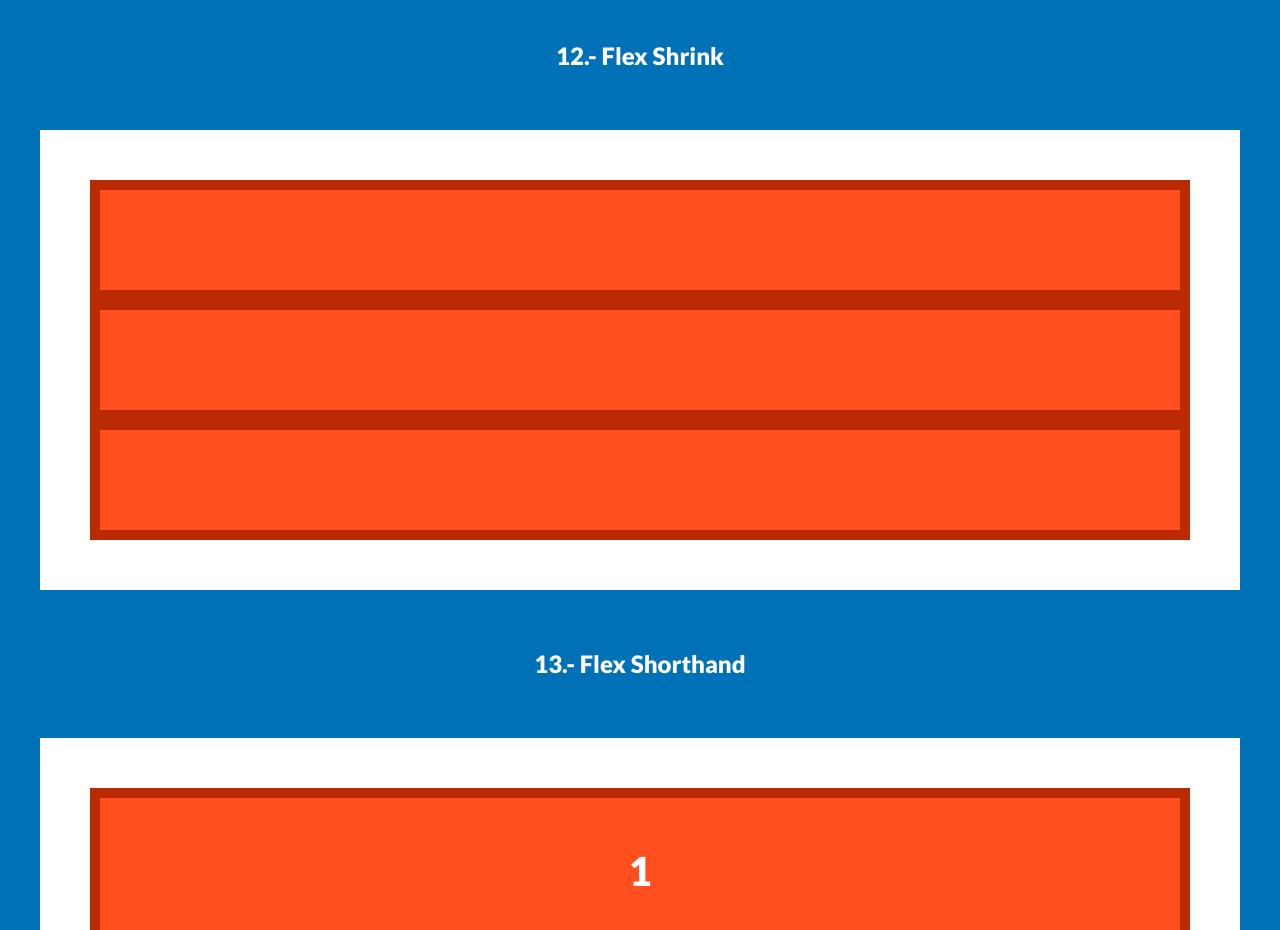
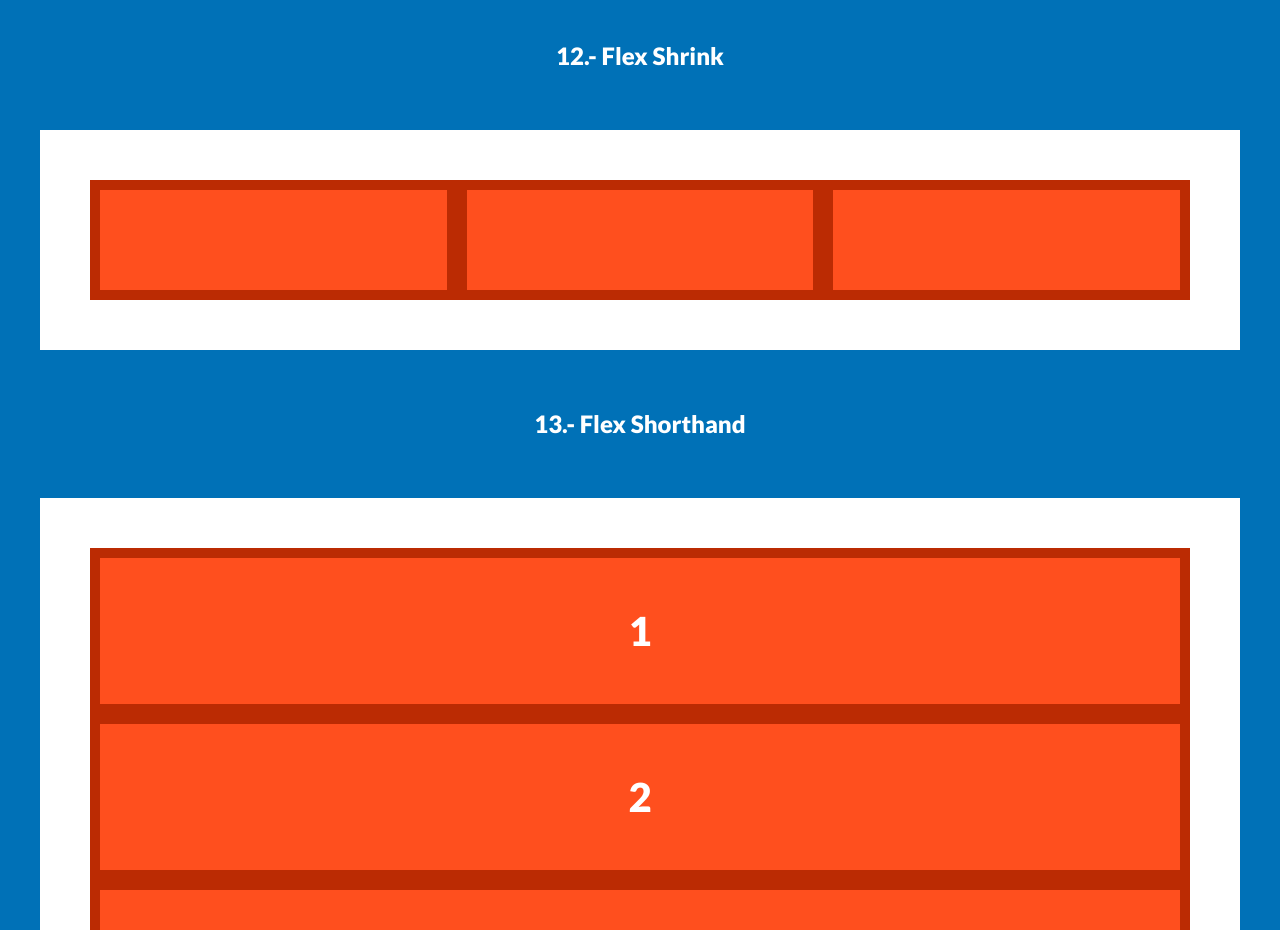
Before and after one commit to Daniel151505/flexbox, a plain HTML site: page index.html in a window 1280 px wide. Shown: the part 7080-8010 px from the top of the page. Drawn offline with Linux system fonts and the light colour scheme.

Commit message:
Flex Shrink

```diff
--- a/css/style.css
+++ b/css/style.css
@@ -189,3 +189,19 @@ h1, h2 {
 .d-flex-11 .box:nth-child(3) {
     flex-grow: 1;
 }
+
+/* 12 */
+
+.d-flex-12 {
+    display: flex;
+}
+
+.d-flex-12 .box {
+    flex-grow: 1;
+    flex-basis: 300px;
+
+}
+
+.d-flex-12 .box:nth-child(3) {
+    flex-shrink: 2;
+}
```
